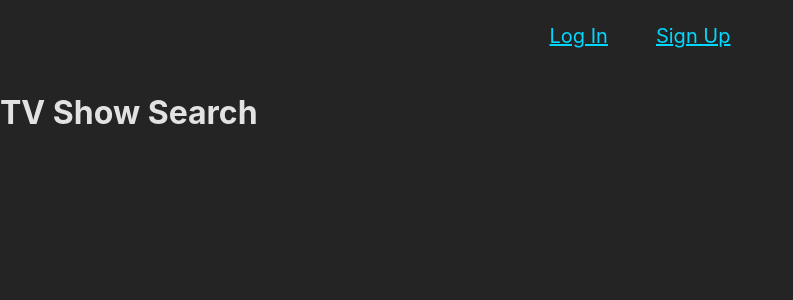
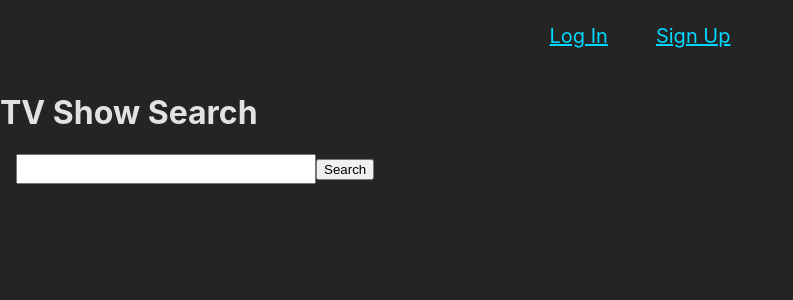
Before and after one commit to natnichols/my-media-archive-front-end, a React (Vite) app: page /tvshows/search in a window 1280 px wide. Shown: the top 300 px of the page, without its empty margins (0-793 px from the left). Built offline with nearby package versions, Linux system fonts and the light colour scheme; no server answers.

Commit message:
stub up search form and prep for service fn

```diff
--- a/src/pages/TvShowSearch/TvShowSearch.jsx
+++ b/src/pages/TvShowSearch/TvShowSearch.jsx
@@ -1,10 +1,33 @@
+// npm modules
+import { useState } from 'react'
+
 // css
 import styles from './TvShowSearch.module.css'
 
 const TvShowSearch = () => {
+  const [formData, setFormData] = useState({
+    query: ''
+  })
+
+  const [results, setResults] = useState([])
+
+  const handleChange = evt => {
+    setFormData({...formData, [evt.target.name]: evt.target.value})
+  }
+
+  const handleSubmit = evt => {
+    evt.preventDefault()
+    // MAKE API CALL USING STATE
+    // SET RESULTS WITH RETURNED DATA
+  }
+
   return (
     <>
       <h1>TV Show Search</h1>
+      <form onSubmit={handleSubmit}>
+        <input type="text" name="query" onChange={handleChange}/>
+        <button type="submit">Search</button>
+      </form>
     </>
   )
 }
```
